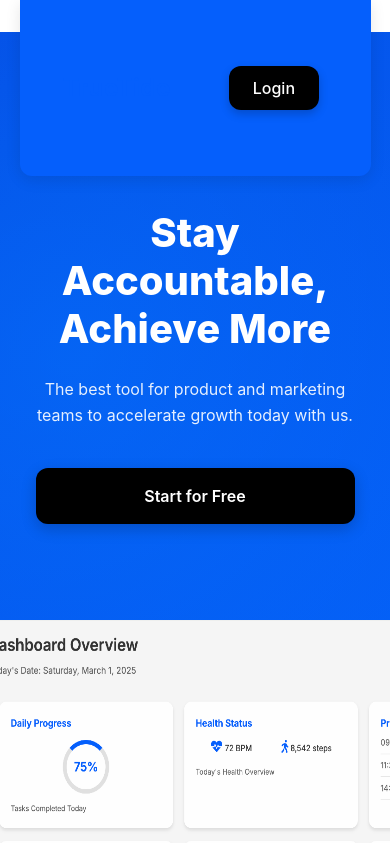
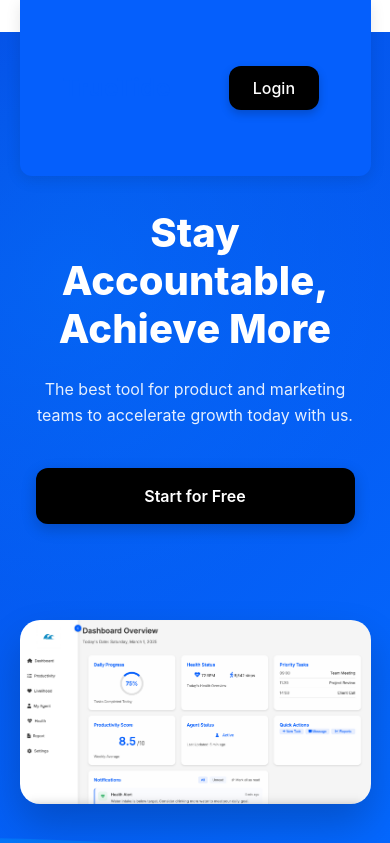
Before and after one commit to VovaMitsura/Code-Fest, a React (Vite) app in the folder react-app/: page /home in a window 390 px wide. Shown: the top 843 px of the page. Built offline with nearby package versions, Linux system fonts and the light colour scheme.

Commit message:
MainSoftware Layout Responsive Design

```diff
--- a/react-app/src/views/Home/Home.css
+++ b/react-app/src/views/Home/Home.css
@@ -22,8 +22,7 @@ body {
 }
 
 body {
-  font-family: "Inter", -apple-system, BlinkMacSystemFont, "Segoe UI", Roboto,
-    sans-serif;
+  font-family: "Inter", -apple-system, BlinkMacSystemFont, "Segoe UI", Roboto, sans-serif;
   color: var(--dark-text);
   background-color: var(--white);
 }
@@ -182,11 +181,7 @@ body {
   position: absolute;
   width: 100%;
   height: 100%;
-  background: radial-gradient(
-    circle at 20% 30%,
-    rgba(5, 120, 255, 0.4) 0%,
-    transparent 50%
-  );
+  background: radial-gradient(circle at 20% 30%, rgba(5, 120, 255, 0.4) 0%, transparent 50%);
 }
 
 .bg-shape-bottom {
@@ -273,7 +268,6 @@ body {
 
 .dashboard-images {
   position: relative;
-  justify-content: space-evenly;
   width: 100%;
   height: 100%;
   display: flex;
@@ -281,20 +275,13 @@ body {
   align-items: center;
 }
 
-.dashboard-preview {
-  border-radius: 12px;
+.left-image {
+  position: relative;
+  width: 100%;
+  max-width: 700px; /* Control maximum size on large screens */
+  height: auto;
+  border-radius: 20px;
   box-shadow: 0 20px 40px rgba(0, 0, 0, 0.2);
-  transition: transform 0.5s ease;
-  max-height: 400px;
-  object-fit: contain;
-}
-
-.left-image {
-  position: absolute;
-  width: 700px;
-  height: 425px;
-  border-radius: 20px;
-  margin-left: 10%;
 }
 
 @keyframes float {
```
